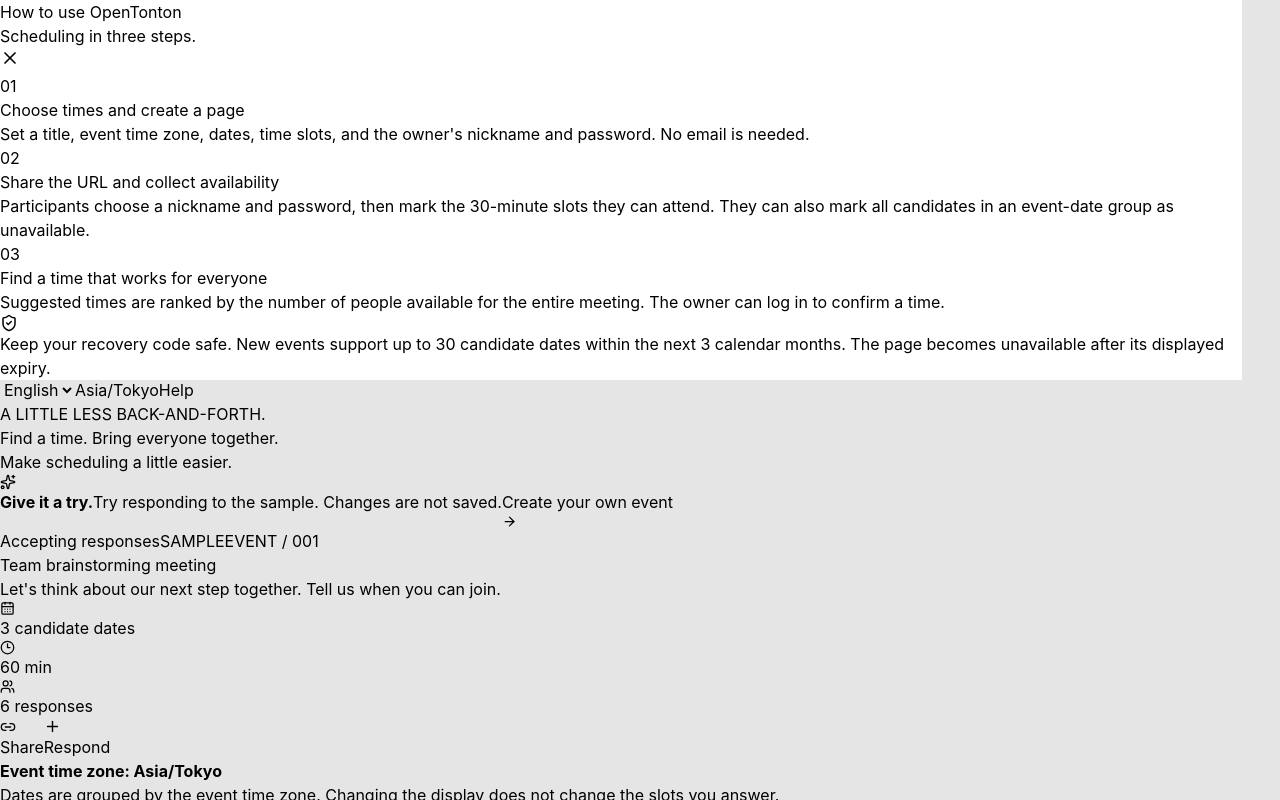
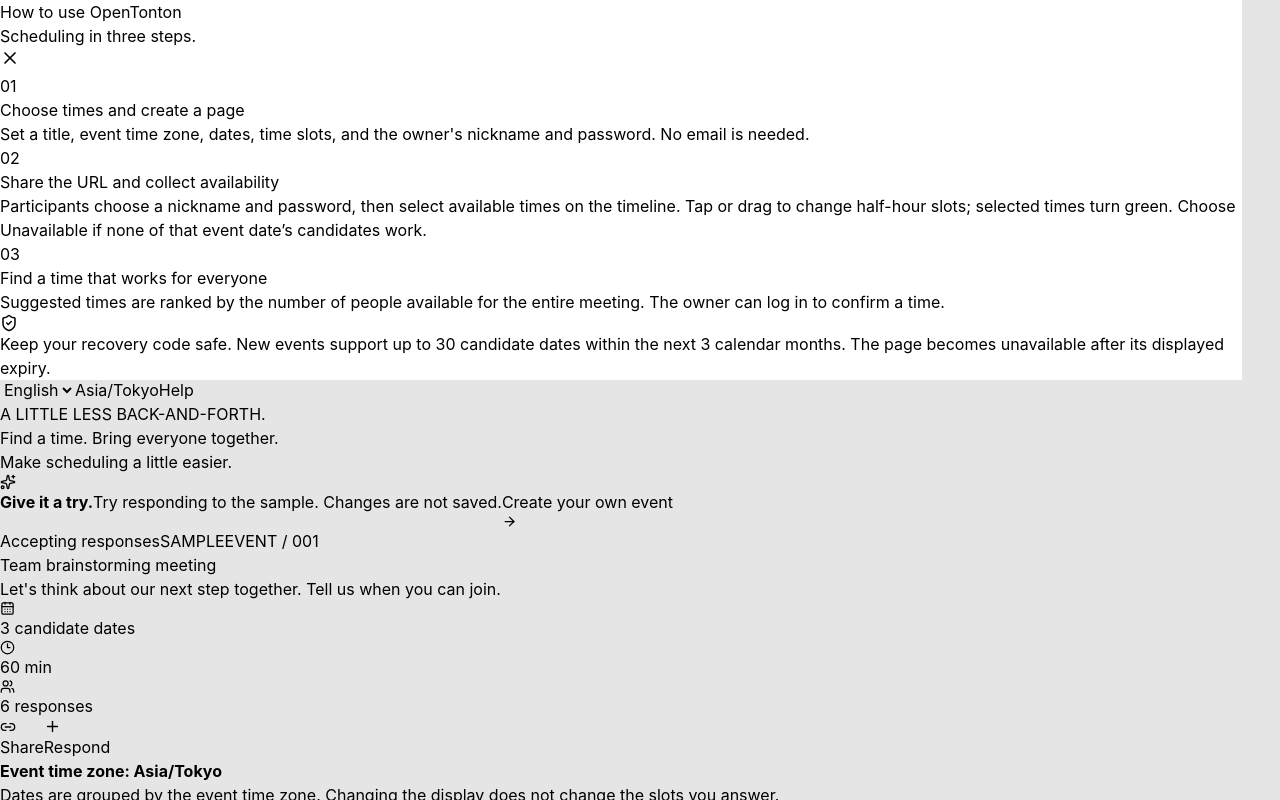
Before and after one commit to HiroyovAltneuland/OpenTonton, a Next.js app: page / in a window 1280 px wide. Both pictures are taken after a click on the button "Help". Shown: the top 800 px of the page. Built offline with nearby package versions, Linux system fonts and the light colour scheme.

Commit message:
Document timeline input and align in-app guide

```diff
--- a/app/page.tsx
+++ b/app/page.tsx
@@ -132,7 +132,7 @@ function HomeContent(){
  {modal==='account'&&me&&<Modal title={me.nickname+t("の設定")} onClose={()=>setModal('')}><div className="account-options"><button onClick={()=>open('profile')}><LockKeyhole size={18}/>{t("ニックネーム・パスワード変更")}<ChevronRight size={16}/></button>{me.role==='owner'&&<button onClick={()=>open('settings')}><Settings2 size={18}/>{t("イベント管理")}<ChevronRight size={16}/></button>}<button onClick={()=>run(async()=>{if(demo)setSnapshot(s=>s?{...s,me:null}:s);else{await request('/'+eventId+'/logout','POST',{});await refresh();}setModal('');alertToast("ログアウトしました");})}><LogOut size={18}/>{t("ログアウト")}</button>{me.role==='participant'&&<button className="danger-text" onClick={()=>setModal('deleteAnswer')}><Trash2 size={18}/>{t("自分の回答を削除")}</button>}</div>{modalError&&<p className="form-error">{translateError(language,modalError)}</p>}</Modal>}
  {modal==='profile'&&<Modal title={t("認証情報を変更")} onClose={()=>!busy&&setModal('')}><form onSubmit={e=>{e.preventDefault();run(async()=>{if(demo)throw new Error("サンプルでは認証情報を変更できません。");await request('/'+eventId+'/profile','PATCH',profile);setModal('');await refresh();alertToast("認証情報を更新しました");});}}><Field label={t("ニックネーム")}><input required maxLength={24} autoComplete="username" value={profile.nickname} onChange={e=>setProfile({...profile,nickname:e.target.value})}/></Field><Field label={t("現在のパスワード")}><input type="password" required autoComplete="current-password" value={profile.currentPassword} onChange={e=>setProfile({...profile,currentPassword:e.target.value})}/></Field><Field label={t("新しいパスワード（変更する場合のみ）")}><input type="password" minLength={10} maxLength={128} autoComplete="new-password" value={profile.password} onChange={e=>setProfile({...profile,password:e.target.value})}/></Field>{modalError&&<p className="form-error">{translateError(language,modalError)}</p>}<div className="modal-actions"><button className="primary" disabled={busy}>{t("変更を保存")}</button></div></form></Modal>}
  {(modal==='deleteEvent'||modal==='deleteAnswer')&&<Modal title={modal==='deleteEvent'?t("イベントを削除しますか？"):t("自分の回答を削除しますか？")} subtitle={t("削除後は元に戻せません。")} onClose={()=>!busy&&setModal('')}><form onSubmit={e=>{e.preventDefault();run(async()=>{if(modal==='deleteEvent'){await request('/'+eventId,'DELETE',{password:deletePassword});setRecent(old=>{const next=old.filter(x=>x.id!==eventId);try{localStorage.setItem('ot_recent',JSON.stringify(next));}catch{}return next;});navigate('demo');}else if(demo){setSnapshot(s=>s?{...s,members:s.members.filter(m=>m.id!==s.me?.id),me:null}:s);}else{await request('/'+eventId+'/answer','DELETE',{});await refresh();}setModal('');alertToast("削除しました");});}}><p className="dialog-copy">{modal==='deleteEvent'?t("すべての参加者の回答と認証情報も削除します。"):t("登録した回答と認証情報を削除します。")}</p>{modal==='deleteEvent'&&<Field label={t("管理用パスワード")}><input type="password" required value={deletePassword} onChange={e=>setDeletePassword(e.target.value)}/></Field>}{modalError&&<p className="form-error">{translateError(language,modalError)}</p>}<div className="modal-actions"><button className="secondary" type="button" onClick={()=>setModal('')}>{t("キャンセル")}</button><button className="danger-button" disabled={busy}>{t("削除する")}</button></div></form></Modal>}
- {modal==='guide'&&<Modal title={t("OpenTontonの使い方")} subtitle={t("日程調整を、3つのステップで。")} onClose={()=>setModal('')}><div className="guide-steps"><div><span>01</span><section><h3>{t("候補を選んで、ページをつくる")}</h3><p>{t("タイトル・日付・時間帯と、オーナーのニックネーム・パスワードを設定します。メールは不要です。")}</p></section></div><div><span>02</span><section><h3>{t("URLを共有して、〇を集める")}</h3><p>{t("参加者は自分のニックネームとパスワードを設定し、参加できる30分枠に〇をつけます。枠を選ばず「このイベント日付の候補には参加できません」も登録できます。")}</p></section></div><div><span>03</span><section><h3>{t("みんなが集まれる時間を見つける")}</h3><p>{t("おすすめ候補は開催時間全体に参加できる人数で並びます。オーナーはログイン後、開催日時を確定できます。")}</p></section></div></div><Notice>{t("復旧コードは必ず保存してください。新規イベントの候補日は3か月先まで、最大30日選べます。ページに表示された保存期限を過ぎると利用できなくなります。")}</Notice></Modal>}
+ {modal==='guide'&&<Modal title={t("OpenTontonの使い方")} subtitle={t("日程調整を、3つのステップで。")} onClose={()=>setModal('')}><div className="guide-steps"><div><span>01</span><section><h3>{t("候補を選んで、ページをつくる")}</h3><p>{t("タイトル・日付・時間帯と、オーナーのニックネーム・パスワードを設定します。メールは不要です。")}</p></section></div><div><span>02</span><section><h3>{t("URLを共有して、回答を集める")}</h3><p>{t("参加者は自分のニックネームとパスワードを設定し、参加できる時間をバーで選びます。30分単位でタップ・なぞって変更でき、選んだ時間は緑で表示されます。その日の候補に参加できない場合は「参加不可」を選べます。")}</p></section></div><div><span>03</span><section><h3>{t("みんなが集まれる時間を見つける")}</h3><p>{t("おすすめ候補は開催時間全体に参加できる人数で並びます。オーナーはログイン後、開催日時を確定できます。")}</p></section></div></div><Notice>{t("復旧コードは必ず保存してください。新規イベントの候補日は3か月先まで、最大30日選べます。ページに表示された保存期限を過ぎると利用できなくなります。")}</Notice></Modal>}
  {modal==='terms'&&<Modal title={t("利用条件・データについて")} subtitle={t("初期確認版 / 2026年11月2日")} onClose={()=>{setModal(termsReturn);setTermsReturn('');}}><div className="terms-copy"><p>{t("本サービスは現在、動作確認用の初期版です。プライバシーポリシーは準備中です。一般公開前に正式な利用規約・運営者情報とともに整備します。")}</p><h3>{t("個人情報・機密情報を入力しないでください")}</h3><p>{t("本名、メールアドレス、電話番号、住所、個人を特定できる所属情報、患者・治験参加者の情報、その他の機密情報は入力しないでください。本人の特定につながらないニックネームを使用してください。")}</p><h3>{t("URLを知る人が閲覧できます")}</h3><p>{t("ニックネーム・候補日時・回答は、イベントURLを知る人が閲覧できます。パスワードは編集権限の確認用であり、閲覧を制限するものではありません。")}</p><h3>{t("保存期限と自動削除")}</h3><p>{t("新規イベントは作成日から暦で3か月後の同じ日まで（その日がない月は月末まで）、最大30日を候補にできます。日付はイベントのタイムゾーンが基準で、保存期限は最終候補日の翌日0時です。既存イベントの保存期限は延長せず、各ページに表示された期限を維持します。期限後は閲覧・編集・出力ができなくなり、通常データは原則24時間以内に削除します。復旧用履歴には削除後最大7日間残る場合があります。必要な結果は期限前に保存してください。")}</p><h3>{t("メールアドレスは登録不要です")}</h3><p>{t("認証にはイベント内のニックネームとパスワードを使います。パスワードは平文で保存しません。パスワードと復旧コードを両方失った場合は復旧できません。")}</p><h3>{t("禁止行為とサービスの制限")}</h3><p>{t("不正アクセス、なりすまし、無断の回答改変、大量の自動作成等を禁止します。保守・障害・無料枠の上限などによりサービスが停止することがあります。運営者が法令上負う責任を免除するものではありません。")}</p><p className="muted">{t("利用者や第三者が保存・転載した情報は自動削除の対象外です。通信には配信・不正利用防止に必要なアクセス情報の処理が伴います。")}</p></div></Modal>}
  </div></TimeDisplayContext.Provider>;
 }
--- a/lib/translations.json
+++ b/lib/translations.json
@@ -354,5 +354,7 @@
   "早い時間へ": "Earlier times",
   "遅い時間へ": "Later times",
   "参加できる時間をバーで選択してください。": "Select your available times using the bars.",
-  "候補時間が未選択の日があります。時間を選ぶか、カレンダーで日付を外してください。": "Some days have no candidate times. Select times or remove the dates from the calendar."
+  "候補時間が未選択の日があります。時間を選ぶか、カレンダーで日付を外してください。": "Some days have no candidate times. Select times or remove the dates from the calendar.",
+  "URLを共有して、回答を集める": "Share the URL and collect availability",
+  "参加者は自分のニックネームとパスワードを設定し、参加できる時間をバーで選びます。30分単位でタップ・なぞって変更でき、選んだ時間は緑で表示されます。その日の候補に参加できない場合は「参加不可」を選べます。": "Participants choose a nickname and password, then select available times on the timeline. Tap or drag to change half-hour slots; selected times turn green. Choose Unavailable if none of that event date’s candidates work."
 }
```
Also changed, not shown: 1 other file (tests, documents, lock files or other folders).
